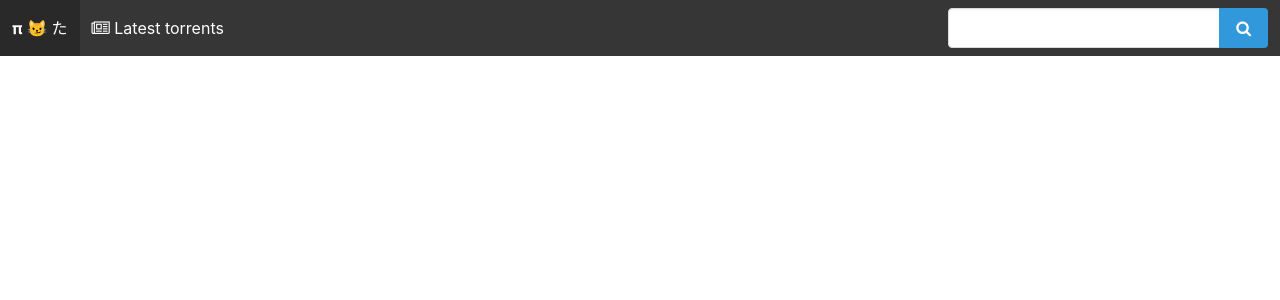
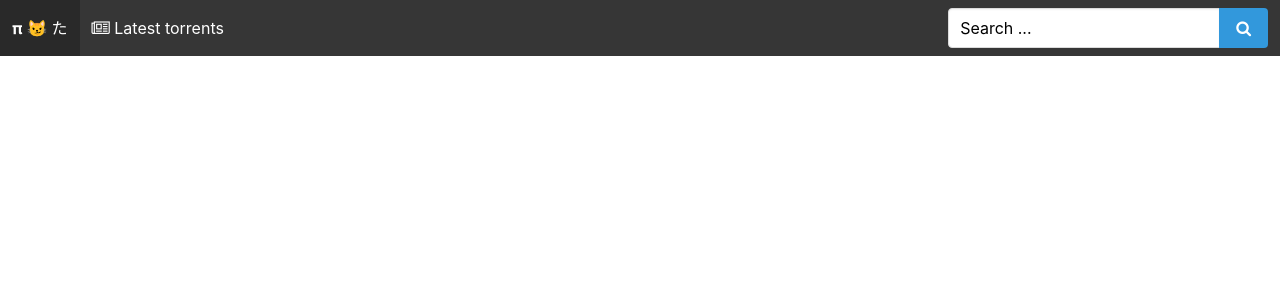
Before and after one commit to xavierxross/PyNyaaTa-Gh-Mirror, a Flask app: page / in a window 1280 px wide. Shown: the top 300 px of the page. Run offline with Flask 2, Linux system fonts and the light colour scheme.

Commit message:
Fix color search

```diff
--- a/pynyaata/static/css/styles.css
+++ b/pynyaata/static/css/styles.css
@@ -6,6 +6,10 @@ section {
 nav, nav > div {
     display: flex;
     align-items: center;
+}
+
+.input, .select select, .textarea {
+    color: black;
 }
 
 a.navbar-item, a.navbar-item:hover {
@@ -34,7 +38,6 @@ img.favicon {
 button.fa-button {
     padding: 0;
     cursor: pointer;
-    background: none;
     border: none;
 }
 
```
